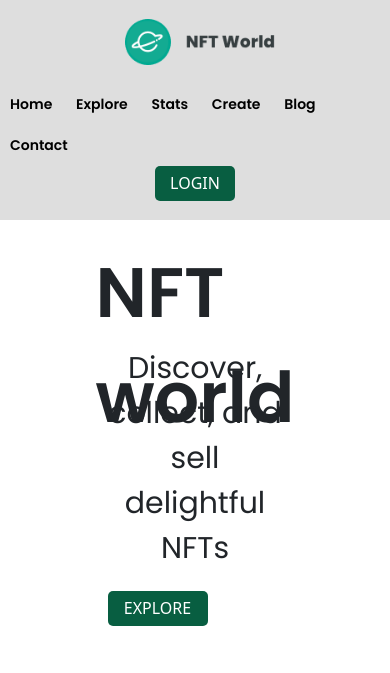
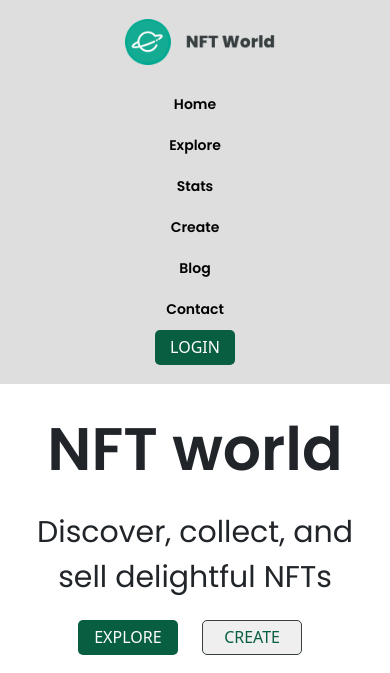
Before and after one commit to EstefaniaRod/NFT-World, a website: page index.html in a window 390 px wide. Shown: the top 673 px of the page. Drawn offline with nearby package versions, Linux system fonts and the light colour scheme.

Commit message:
todo el avance realizado para la entrega final

```diff
--- a/scss/_index.scss
+++ b/scss/_index.scss
@@ -14,10 +14,11 @@ html {
     align-items: center;
 
     .cardDetail {
-        width: 50%;
+        // min-width: 50%;
+        // width: 50%;
 
         .titleDetail {
-            font-size: 70px;
+            font-size: 60px;
             font-family: 'Poppins';
             font-weight: 600;
             height: 90px;
--- a/scss/_mediaqueries.scss
+++ b/scss/_mediaqueries.scss
@@ -89,6 +89,9 @@
 @media (min-width: 320px) and (max-width: 599px) {
     .navegacion {
         flex-direction: column;
+        ul {
+            margin-right: unset !important;
+        }
     }
 
     .grid-blog {
@@ -100,7 +103,7 @@
     }
 
     .menu li {
-        display: flex;
+        display: flex !important;
         flex-direction: column;
         justify-content: center;
         position: relative;
@@ -114,17 +117,12 @@
         margin-bottom: 19px;
     }
 
-    ul {
-        margin-right: 0%;
-        margin-bottom: 19px;
-    }
-
     .image {
         width: 80%;
     }
 
     .titleDetail {
-        font-size: 50px;
+        font-size: 40px;
     }
 
     .subtitleDetail {
```
Also changed, not shown: estilos/styles.css.
